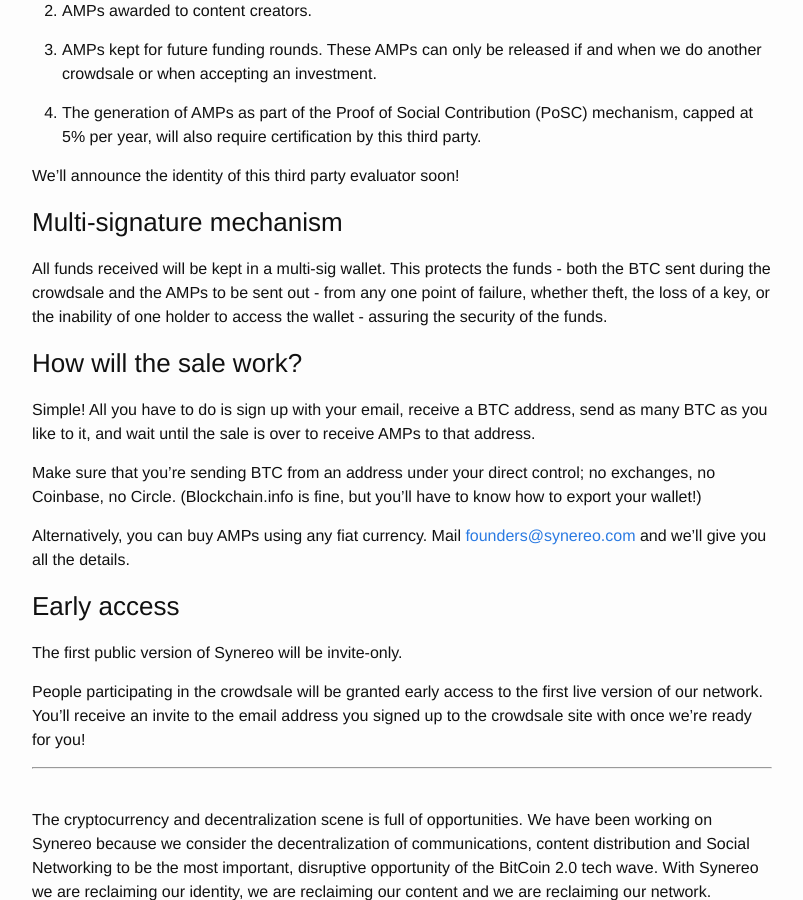
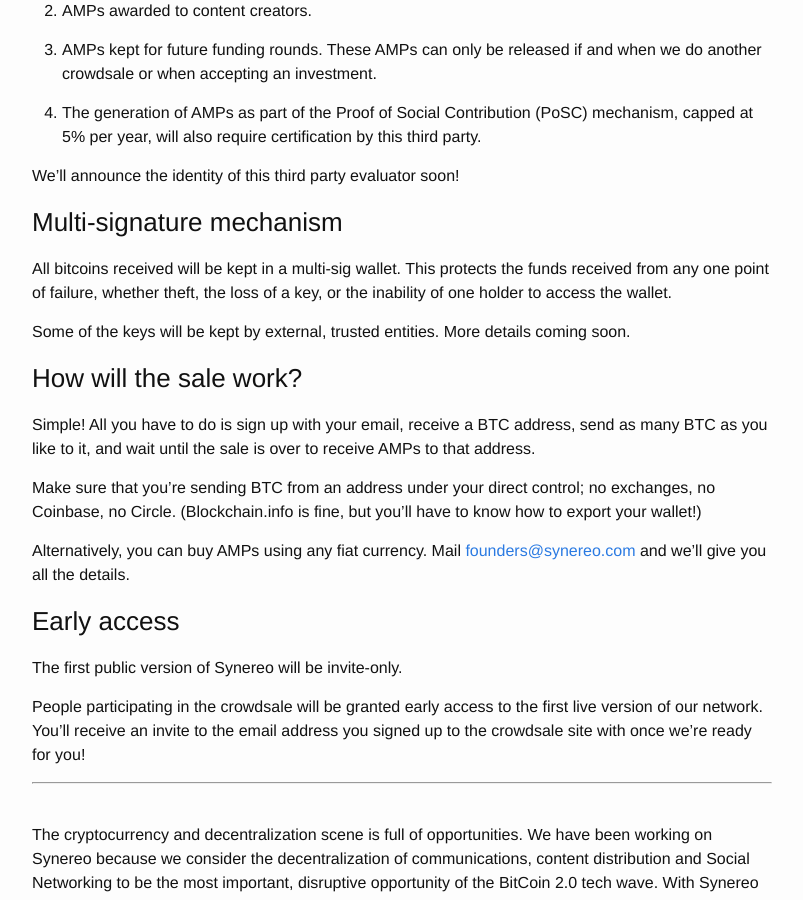
Before and after one commit to synereo/blog.synereo.com, a Jekyll site: the page built from _posts/2015-03-18-crowdsale.markdown, in a window 1280 px wide and 900 px high, scrolled down 5040 px. Shown: the whole window, without its empty margins (238-1041 px from the left). Built offline with Jekyll 4.4.1, drawn with Linux system fonts in a browser that asks for light colours; a script that is not in the unit is left out.

Commit message:
Update 2015-03-18-crowdsale.markdown

```diff
--- a/_posts/2015-03-18-crowdsale.markdown
+++ b/_posts/2015-03-18-crowdsale.markdown
@@ -145,7 +145,9 @@
 
 ### Multi-signature mechanism
 
-All funds received will be kept in a multi-sig wallet. This protects the funds - both the BTC sent during the crowdsale and the AMPs to be sent out - from any one point of failure, whether theft, the loss of a key, or the inability of one holder to access the wallet - assuring the security of the funds.
+All bitcoins received will be kept in a multi-sig wallet. This protects the funds received from any one point of failure, whether theft, the loss of a key, or the inability of one holder to access the wallet.
+
+Some of the keys will be kept by external, trusted entities. More details coming soon.
 
 ### How will the sale work?
 
```
